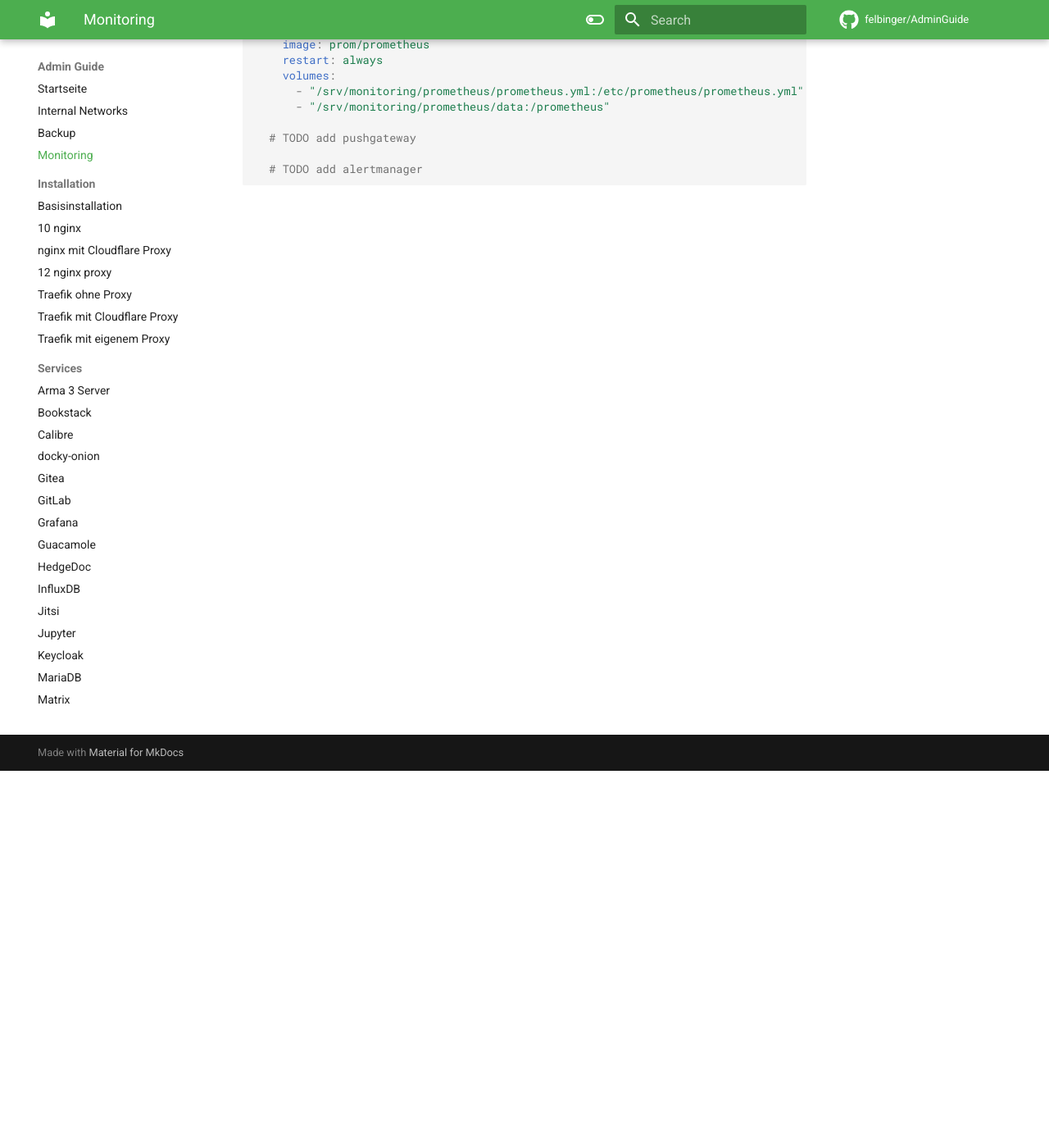
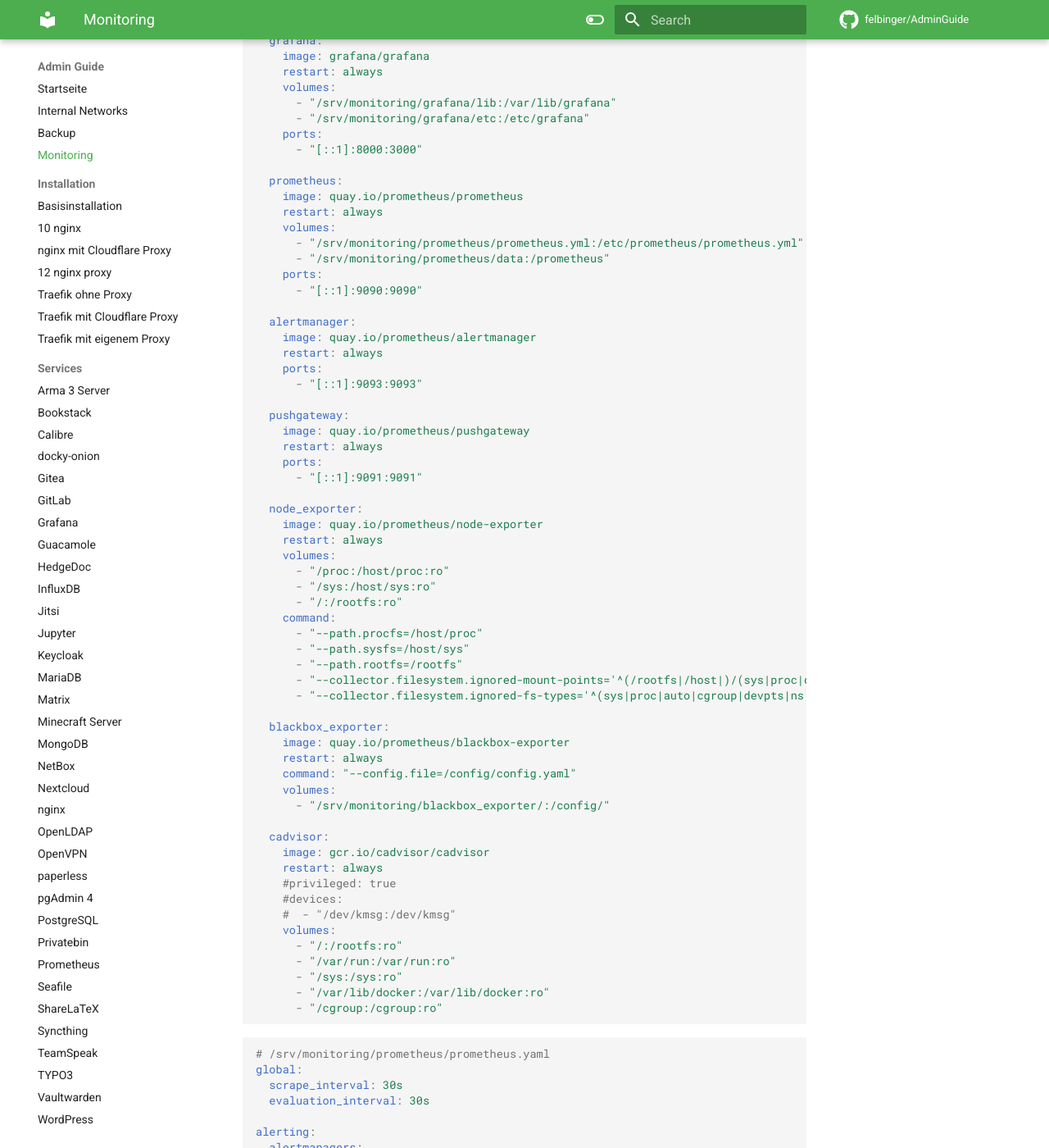
Before and after one commit to felbinger/AdminGuide, an MkDocs documentation site: the page built from docs/31_monitoring.md, in a window 1280 px wide and 1400 px high, scrolled down 460 px. Shown: the whole window at 82% size. Built offline with MkDocs 1.6.1 and Material for MkDocs 9.7.7, drawn with Linux system fonts in a browser that asks for light colours; comment, search, counter and statistics services are not loaded; some of the changed text lies outside the part shown.

Commit message:
improved monitoring

````diff
--- a/docs/31_monitoring.md
+++ b/docs/31_monitoring.md
@@ -1,12 +1,27 @@
 # Monitoring
 
-Als Monitoring verwenden wir den Prometheus Stack (Prometheus + Alertmanager + Pushgateway) mit Grafana zur Visualisierung.
+!!! info ""
+    Work in progress - not finished yet!
+
+Als Monitoring verwenden wir den Prometheus Stack (
+  [Prometheus](https://github.com/prometheus/prometheus)
+  + [Alertmanager](https://github.com/prometheus/alertmanager)
+  + [Pushgateway](https://github.com/prometheus/pushgateway)) mit
+  [Grafana](https://grafana.com/) zur Visualisierung.
+
+Zum Erfassen der Sensordaten verwenden wir neben
+[node_exporter](https://github.com/prometheus/node_exporter) (generelle Hoststatistiken),
+[blackbox_exporter](https://github.com/prometheus/blackbox_exporter) (ICMP & HTTP Tests) und
+[cAdvisor](https://github.com/google/cadvisor) (für Docker)
+auch Anwendungsspezifische Prometheus Exporter (nginx, mysql, postgresql, ssh, gitlab, grafnana, ...).
+Viele von diesen sind in
+[dieser Liste](https://prometheus.io/docs/instrumenting/exporters/#software-exposing-prometheus-metrics) zu finden
 
 ```yaml
 version: '3.9'
 
 services:
-  grafana:  # see grafana for setup instructions
+  grafana:
     image: grafana/grafana
     restart: always
     volumes:
@@ -15,14 +30,140 @@ services:
     ports:
       - "[::1]:8000:3000"
 
-  prometheus:  # see prometheus for setup instructions
-    image: prom/prometheus
+  prometheus:
+    image: quay.io/prometheus/prometheus
     restart: always
     volumes:
       - "/srv/monitoring/prometheus/prometheus.yml:/etc/prometheus/prometheus.yml"
       - "/srv/monitoring/prometheus/data:/prometheus"
+    ports:
+      - "[::1]:9090:9090"
 
-  # TODO add pushgateway
+  alertmanager:
+    image: quay.io/prometheus/alertmanager
+    restart: always
+    ports:
+      - "[::1]:9093:9093"
 
-  # TODO add alertmanager
+  pushgateway:
+    image: quay.io/prometheus/pushgateway
+    restart: always
+    ports:
+      - "[::1]:9091:9091"
+
+  node_exporter:
+    image: quay.io/prometheus/node-exporter
+    restart: always
+    volumes:
+      - "/proc:/host/proc:ro"
+      - "/sys:/host/sys:ro"
+      - "/:/rootfs:ro"
+    command:
+      - "--path.procfs=/host/proc"
+      - "--path.sysfs=/host/sys"
+      - "--path.rootfs=/rootfs"
+      - "--collector.filesystem.ignored-mount-points='^(/rootfs|/host|)/(sys|proc|dev|host|etc)($$|/)'"
+      - "--collector.filesystem.ignored-fs-types='^(sys|proc|auto|cgroup|devpts|ns|au|fuse\.lxc|mqueue)(fs|)$$'"
+
+  blackbox_exporter:
+    image: quay.io/prometheus/blackbox-exporter
+    restart: always
+    command: "--config.file=/config/config.yaml"
+    volumes:
+      - "/srv/monitoring/blackbox_exporter/:/config/"
+
+  cadvisor:
+    image: gcr.io/cadvisor/cadvisor
+    restart: always
+    #privileged: true
+    #devices:
+    #  - "/dev/kmsg:/dev/kmsg"
+    volumes:
+      - "/:/rootfs:ro"
+      - "/var/run:/var/run:ro"
+      - "/sys:/sys:ro"
+      - "/var/lib/docker:/var/lib/docker:ro"
+      - "/cgroup:/cgroup:ro"
 ```
+
+```yaml
+# /srv/monitoring/prometheus/prometheus.yaml
+global:
+  scrape_interval: 30s
+  evaluation_interval: 30s
+
+alerting:
+  alertmanagers:
+  - scheme: http
+    static_configs:
+    - targets:
+      - 'alertmanager:9093'
+
+scrape_configs:
+  - job_name: 'prometheus'
+    static_configs:
+    - targets: ['localhost:9090']
+
+  - job_name: 'blackbox_exporter_http'
+    metrics_path: '/probe'
+    params:
+      module: [http_2xx]
+    static_configs:
+      - targets:
+        - https://www.google.de
+    relabel_configs:
+      - source_labels: [__address__]
+        target_label: __param_target
+      - source_labels: [__param_target]
+        target_label: instance
+      - target_label: __address__
+        replacement: blackbox-exporter:9115
+
+  - job_name: 'blackbox_exporter_icmp'
+    metrics_path: '/probe'
+    params:
+      module: [icmp]
+    static_configs:
+      - targets:
+        - google.com
+    relabel_configs:
+      - source_labels: [__address__]
+        target_label: __param_target
+      - source_labels: [__param_target]
+        target_label: instance
+      - target_label: __address__
+        replacement: blackbox-exporter:9115
+
+  - job_name: 'blackbox_exporter'
+    static_configs:
+      - targets:
+        - blackbox-exporter:9115
+
+  - job_name: 'node_exporter'
+    static_configs:
+      - targets:
+        - node_exporter:9100
+
+  - job_name: 'cadvisor'
+    static_configs:
+      - targets:
+        - "cadvisor:8080"
+
+  - job_name: pushgateway
+    honor_labels: true
+    static_configs:
+      - targets: ['pushgateway:9091']
+```
+
+```yaml
+# /srv/monitoring/blackbox_exporter/config.yaml
+modules:
+  http_2xx:
+    prober: http
+    http:
+      preferred_ip_protocol: "ip4"  # defaults to "ip6"
+  icmp:
+    prober: icmp
+    icmp:
+      preferred_ip_protocol: "ip4"  # defaults to "ip6"
+```
````
